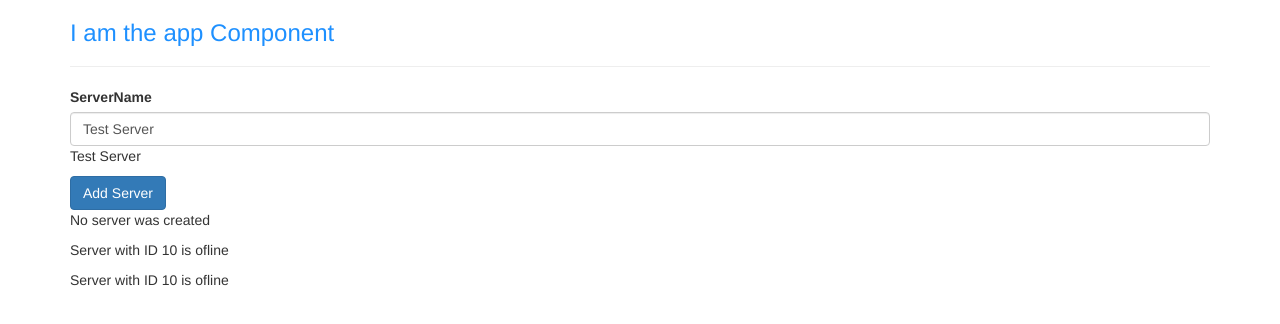
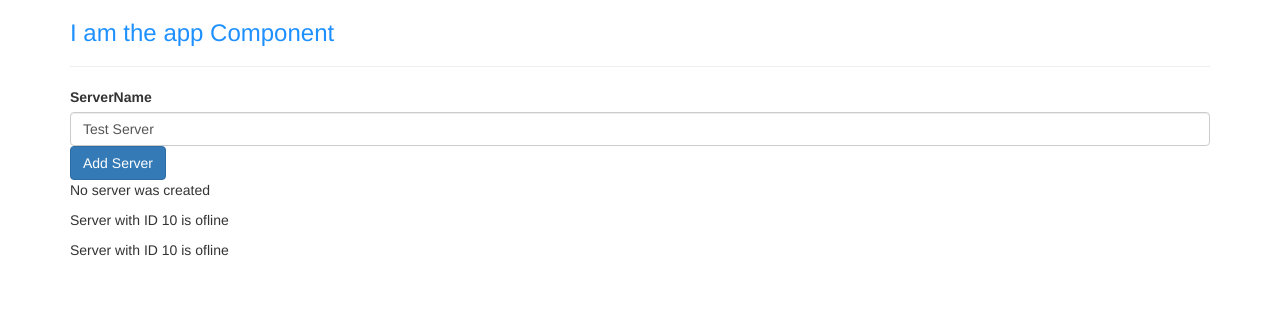
Before and after one commit to mfrandes/my-first-angular-app, an Angular app: page / in a window 1280 px wide. Shown: the top 324 px of the page. Built offline with nearby package versions, Linux system fonts and the light colour scheme.

Commit message:
combining formes of databinding

```diff
--- a/src/app/servers/servers.component.html
+++ b/src/app/servers/servers.component.html
@@ -10,7 +10,7 @@
     class="form-control"
     [(ngModel)]="serverName">
 
-<p>{{serverName}}</p>
+<!--<p>{{serverName}}</p>-->
 <button
     class="btn btn-primary"
     [disabled]="!allowNewServer"
--- a/src/app/servers/servers.component.ts
+++ b/src/app/servers/servers.component.ts
@@ -24,7 +24,7 @@
   ngOnInit() {
   }
   onCreateServer(){
-    this.serverCreationStatus = "Server was created";
+    this.serverCreationStatus = `Server `+ this.serverName + ` was created! `;
   }
   onUpdateServerName(event: Event){
     this.serverName = (<HTMLInputElement>event.target).value;
```
